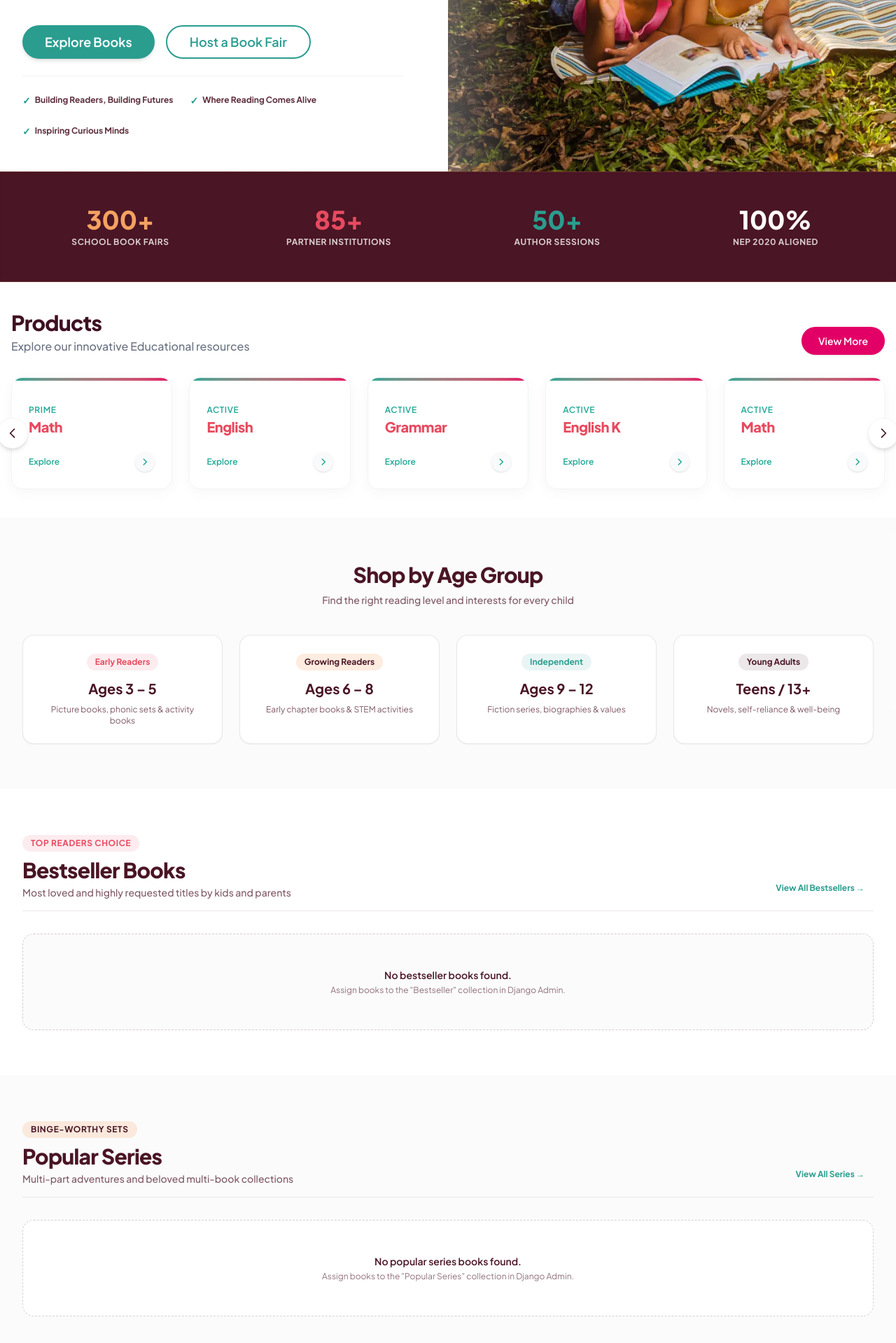
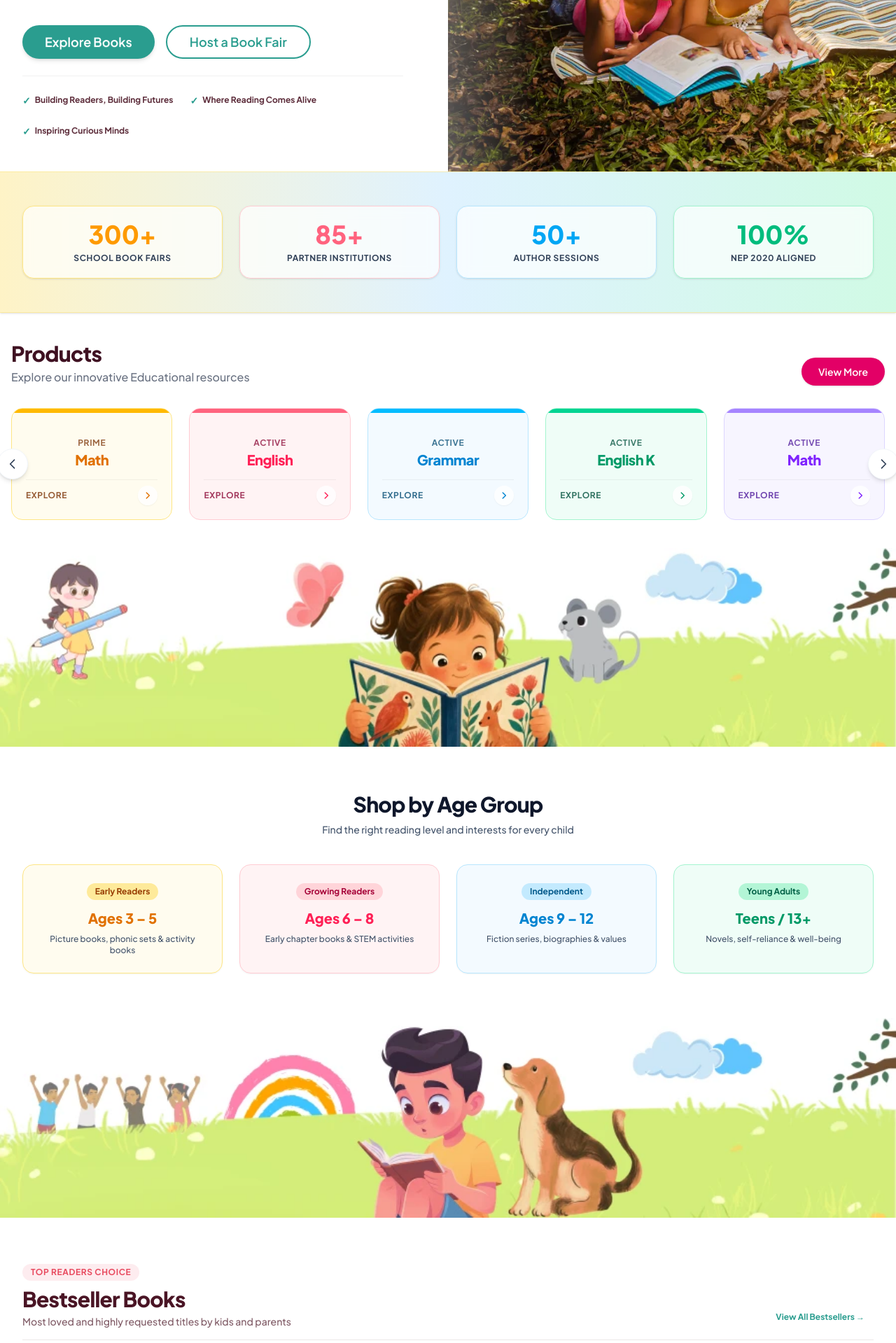
Before and after one commit to storycandy/storycandy-ecom-django, a Django app: page / in a window 1280 px wide. Shown: the part 511-2430 px from the top of the page at 70% size. Run offline with Django 5.2, Linux system fonts and the light colour scheme; data that the repository does not hold is empty; parts of the project's set-up code (start-up, migrations or seed data) failed here and were passed over; some libraries are stand-ins or nearby versions.

Commit message:
Add colorful changes

```diff
--- a/store/templates/home.html
+++ b/store/templates/home.html
@@ -71,23 +71,30 @@
 </section>
 
 <!-- ==================== 2. STATS BAR ==================== -->
-<section class="bg-brand-plum text-brand-cream py-12 border-y border-brand-gold/20 shadow-inner">
-    <div class="max-w-7xl mx-auto px-4 sm:px-6 lg:px-8 grid grid-cols-2 md:grid-cols-4 gap-8 text-center">
-        <div>
-            <div class="text-3xl sm:text-4xl font-black text-brand-gold">300+</div>
-            <div class="text-xs text-brand-cream/80 mt-1 uppercase tracking-wider font-bold">School Book Fairs</div>
+<section class="bg-gradient-to-r from-amber-100 via-rose-100 via-sky-100 to-emerald-100 text-slate-800 py-12 border-y border-amber-200/60 shadow-sm">
+    <div class="max-w-7xl mx-auto px-4 sm:px-6 lg:px-8 grid grid-cols-2 md:grid-cols-4 gap-6 text-center">
+        <!-- Card 1: Pastel Gold / Amber -->
+        <div class="p-5 rounded-2xl bg-white/70 backdrop-blur-sm border border-amber-200 shadow-sm">
+            <div class="text-3xl sm:text-4xl font-black text-amber-500">300+</div>
+            <div class="text-xs text-slate-700 mt-1.5 uppercase tracking-wider font-bold">School Book Fairs</div>
         </div>
-        <div>
-            <div class="text-3xl sm:text-4xl font-black text-brand-coral">85+</div>
-            <div class="text-xs text-brand-cream/80 mt-1 uppercase tracking-wider font-bold">Partner Institutions</div>
+
+        <!-- Card 2: Pastel Coral / Rose -->
+        <div class="p-5 rounded-2xl bg-white/70 backdrop-blur-sm border border-rose-200 shadow-sm">
+            <div class="text-3xl sm:text-4xl font-black text-rose-400">85+</div>
+            <div class="text-xs text-slate-700 mt-1.5 uppercase tracking-wider font-bold">Partner Institutions</div>
         </div>
-        <div>
-            <div class="text-3xl sm:text-4xl font-black text-brand-teal">50+</div>
-            <div class="text-xs text-brand-cream/80 mt-1 uppercase tracking-wider font-bold">Author Sessions</div>
+
+        <!-- Card 3: Pastel Teal / Sky -->
+        <div class="p-5 rounded-2xl bg-white/70 backdrop-blur-sm border border-sky-200 shadow-sm">
+            <div class="text-3xl sm:text-4xl font-black text-sky-500">50+</div>
+            <div class="text-xs text-slate-700 mt-1.5 uppercase tracking-wider font-bold">Author Sessions</div>
         </div>
-        <div>
-            <div class="text-3xl sm:text-4xl font-black text-brand-cream">100%</div>
-            <div class="text-xs text-brand-cream/80 mt-1 uppercase tracking-wider font-bold">NEP 2020 Aligned</div>
+
+        <!-- Card 4: Pastel Mint / Emerald -->
+        <div class="p-5 rounded-2xl bg-white/70 backdrop-blur-sm border border-emerald-200 shadow-sm">
+            <div class="text-3xl sm:text-4xl font-black text-emerald-500">100%</div>
+            <div class="text-xs text-slate-700 mt-1.5 uppercase tracking-wider font-bold">NEP 2020 Aligned</div>
         </div>
     </div>
 </section>
@@ -106,7 +113,7 @@
         </a>
     </div>
 
-    <!-- Swiper Slider Container -->
+        <!-- Swiper Slider Container -->
     <div class="relative group">
         <!-- Overflow hidden on mobile to stop horizontal page scrolling, visible on larger screens -->
         <div class="swiper category-swiper w-full py-4 overflow-hidden sm:!overflow-visible">
@@ -114,25 +121,29 @@
                 {% for category in edu_categories %}
                 <div class="swiper-slide h-auto">
                     <a href="{% url 'book_list' %}?category={{ category.id }}"
-                       class="group/card relative flex flex-col justify-between h-40 p-6 bg-white rounded-2xl border border-gray-100 shadow-[0_4px_20px_rgba(0,0,0,0.04)] overflow-hidden">
+                    class="group/card relative flex flex-col justify-between h-40 p-5 rounded-2xl border transition-all duration-300 hover:-translate-y-1 hover:shadow-md overflow-hidden
+                    {% cycle 'bg-amber-50/80 border-amber-200 text-amber-900' 'bg-rose-50/80 border-rose-200 text-rose-900' 'bg-sky-50/80 border-sky-200 text-sky-900' 'bg-emerald-50/80 border-emerald-200 text-emerald-900' 'bg-violet-50/80 border-violet-200 text-violet-900' %}">
 
-                        <!-- Top Accent Line -->
-                        <div class="absolute top-0 left-0 right-0 h-1 bg-gradient-to-r from-[#1EA896] to-[#E30066]"></div>
+                        <!-- Top Accent Bar (Cycles Matching Pastel Color) -->
+                        <div class="absolute top-0 left-0 right-0 h-1.5
+                            {% cycle 'bg-amber-400' 'bg-rose-400' 'bg-sky-400' 'bg-emerald-400' 'bg-violet-400' %}"></div>
 
                         <!-- Category Name with Smart Word Handling -->
-                        <div class="flex-1 flex flex-col justify-center leading-snug">
+                        <div class="flex-1 flex flex-col justify-center text-center leading-snug pt-2">
                             {% with words=category.name.split %}
                                 {% if words|length == 1 or words.0|length == 1 %}
                                     <!-- Single-word OR 1-letter first word -->
-                                    <span class="text-xl font-extrabold text-brand-coral tracking-tight">
+                                    <span class="text-xl font-extrabold tracking-tight
+                                        {% cycle 'text-amber-600' 'text-rose-500' 'text-sky-600' 'text-emerald-600' 'text-violet-600' %}">
                                         {{ category.name }}
                                     </span>
                                 {% else %}
                                     <!-- Standard multi-word -->
-                                    <span class="text-xs uppercase tracking-wider font-semibold text-[#1EA896]">
+                                    <span class="text-xs uppercase tracking-wider font-bold opacity-75">
                                         {{ words.0 }}
                                     </span>
-                                    <span class="text-xl font-extrabold text-brand-coral tracking-tight mt-0.5">
+                                    <span class="text-xl font-extrabold tracking-tight mt-0.5
+                                        {% cycle 'text-amber-600' 'text-rose-500' 'text-sky-600' 'text-emerald-600' 'text-violet-600' %}">
                                         {% for word in words|slice:"1:" %}{{ word }}{% if not forloop.last %} {% endif %}{% endfor %}
                                     </span>
                                 {% endif %}
@@ -140,11 +151,12 @@
                         </div>
 
                         <!-- Card Footer Indicator -->
-                        <div class="flex items-center justify-between pt-2">
-                            <span class="text-xs font-semibold text-[#1EA896]">Explore</span>
+                        <div class="flex items-center justify-between pt-2 border-t border-black/5">
+                            <span class="text-xs font-bold uppercase tracking-wider opacity-80">Explore</span>
 
                             <!-- Action Button -->
-                            <div class="w-7 h-7 rounded-full bg-gray-50 text-[#1EA896] group-hover/card:bg-[#FF6B35] group-hover/card:text-white flex items-center justify-center transition-all duration-200 shadow-sm">
+                            <div class="w-7 h-7 rounded-full bg-white/80 flex items-center justify-center shadow-xs transition-all duration-200
+                                {% cycle 'text-amber-600 group-hover/card:bg-amber-400 group-hover/card:text-white' 'text-rose-500 group-hover/card:bg-rose-400 group-hover/card:text-white' 'text-sky-600 group-hover/card:bg-sky-400 group-hover/card:text-white' 'text-emerald-600 group-hover/card:bg-emerald-400 group-hover/card:text-white' 'text-violet-600 group-hover/card:bg-violet-400 group-hover/card:text-white' %}">
                                 <svg class="w-3.5 h-3.5 transform group-hover/card:translate-x-0.5 transition-transform" fill="none" stroke="currentColor" viewBox="0 0 24 24">
                                     <path stroke-linecap="round" stroke-linejoin="round" stroke-width="2.5" d="M9 5l7 7-7 7"></path>
                                 </svg>
@@ -156,15 +168,17 @@
             </div>
         </div>
 
-        <!-- Custom Navigation Buttons (Kept inside screen bounds on mobile) -->
-        <button class="swiper-button-prev-custom absolute left-1 sm:-left-5 top-1/2 -translate-y-1/2 z-10 w-9 h-9 sm:w-11 sm:h-11 bg-white/90 sm:bg-white text-[#3F1122] rounded-full shadow-md hover:bg-[#3F1122] hover:text-white border border-gray-100 flex items-center justify-center transition-all duration-200 focus:outline-none">
+        <!-- Custom Navigation Buttons -->
+        <button class="swiper-button-prev-custom absolute left-1 sm:-left-5 top-1/2 -translate-y-1/2 z-10 w-9 h-9 sm:w-11 sm:h-11 bg-white/90 sm:bg-white text-slate-700 rounded-full shadow-md hover:bg-slate-800 hover:text-white border border-slate-100 flex items-center justify-center transition-all duration-200 focus:outline-none">
             <svg class="w-4 h-4 sm:w-5 sm:h-5" fill="none" stroke="currentColor" viewBox="0 0 24 24"><path stroke-linecap="round" stroke-linejoin="round" stroke-width="2" d="M15 19l-7-7 7-7"></path></svg>
         </button>
-        <button class="swiper-button-next-custom absolute right-1 sm:-right-5 top-1/2 -translate-y-1/2 z-10 w-9 h-9 sm:w-11 sm:h-11 bg-white/90 sm:bg-white text-[#3F1122] rounded-full shadow-md hover:bg-[#3F1122] hover:text-white border border-gray-100 flex items-center justify-center transition-all duration-200 focus:outline-none">
+        <button class="swiper-button-next-custom absolute right-1 sm:-right-5 top-1/2 -translate-y-1/2 z-10 w-9 h-9 sm:w-11 sm:h-11 bg-white/90 sm:bg-white text-slate-700 rounded-full shadow-md hover:bg-slate-800 hover:text-white border border-slate-100 flex items-center justify-center transition-all duration-200 focus:outline-none">
             <svg class="w-4 h-4 sm:w-5 sm:h-5" fill="none" stroke="currentColor" viewBox="0 0 24 24"><path stroke-linecap="round" stroke-linejoin="round" stroke-width="2" d="M9 5l7 7-7 7"></path></svg>
         </button>
     </div>
 </section>
+
+<img src="{% static 'images/prop-bg-1.webp' %}" alt="Kids Read Storycandy Books" class="min-w-full" />
 
 <script>
     document.addEventListener('DOMContentLoaded', function () {
@@ -216,44 +230,47 @@
 </script>
 
 <!-- ==================== 3. SHOP BY AGE ==================== -->
-<section class="py-16 bg-base-200/50">
+<section class="py-16 bg-white">
     <div class="max-w-7xl mx-auto px-4 sm:px-6 lg:px-8">
         <div class="text-center max-w-xl mx-auto mb-10">
-            <h2 class="text-2xl sm:text-3xl font-extrabold text-brand-plum tracking-tight">Shop by Age Group</h2>
-            <p class="text-xs sm:text-sm text-brand-plum/70 mt-2 font-medium">Find the right reading level and interests for every child</p>
+            <h2 class="text-2xl sm:text-3xl font-extrabold text-slate-900 tracking-tight">Shop by Age Group</h2>
+            <p class="text-xs sm:text-sm text-slate-600 mt-2 font-medium">Find the right reading level and interests for every child</p>
         </div>
 
         <div class="grid grid-cols-2 lg:grid-cols-4 gap-4 sm:gap-6">
-            <!-- Early Readers (3–5) -->
-            <a href="{% url 'book_list' %}?age_group=3-5" class="group p-6 rounded-2xl bg-base-100 hover:bg-brand-coral/5 border border-brand-plum/10 hover:border-brand-coral/40 transition-all shadow-xs hover:shadow-md text-center">
-                <span class="inline-block bg-brand-coral/10 text-brand-coral font-bold text-xs px-3 py-1 rounded-full mb-3">Early Readers</span>
-                <h3 class="text-xl font-bold text-brand-plum group-hover:text-brand-coral transition">Ages 3 – 5</h3>
-                <p class="text-xs text-brand-plum/70 mt-2">Picture books, phonic sets & activity books</p>
+            <!-- Early Readers (3–5) - Soft Amber/Orange -->
+            <a href="{% url 'book_list' %}?age_group=3-5" class="group p-6 rounded-2xl bg-amber-50/80 hover:bg-amber-100/90 border border-amber-200 transition-all duration-300 hover:-translate-y-1 shadow-xs hover:shadow-md text-center">
+                <span class="inline-block bg-amber-200/80 text-amber-800 font-bold text-xs px-3 py-1 rounded-full mb-3">Early Readers</span>
+                <h3 class="text-xl font-black text-amber-600 group-hover:text-amber-700 transition">Ages 3 – 5</h3>
+                <p class="text-xs text-slate-600 mt-2 font-medium">Picture books, phonic sets & activity books</p>
             </a>
 
-            <!-- Growing Readers (6–8) -->
-            <a href="{% url 'book_list' %}?age_group=6-8" class="group p-6 rounded-2xl bg-base-100 hover:bg-brand-gold/10 border border-brand-plum/10 hover:border-brand-gold/40 transition-all shadow-xs hover:shadow-md text-center">
-                <span class="inline-block bg-brand-gold/20 text-brand-plum font-bold text-xs px-3 py-1 rounded-full mb-3">Growing Readers</span>
-                <h3 class="text-xl font-bold text-brand-plum group-hover:text-brand-plum transition">Ages 6 – 8</h3>
-                <p class="text-xs text-brand-plum/70 mt-2">Early chapter books & STEM activities</p>
+            <!-- Growing Readers (6–8) - Soft Rose/Pink -->
+            <a href="{% url 'book_list' %}?age_group=6-8" class="group p-6 rounded-2xl bg-rose-50/80 hover:bg-rose-100/90 border border-rose-200 transition-all duration-300 hover:-translate-y-1 shadow-xs hover:shadow-md text-center">
+                <span class="inline-block bg-rose-200/80 text-rose-800 font-bold text-xs px-3 py-1 rounded-full mb-3">Growing Readers</span>
+                <h3 class="text-xl font-black text-rose-500 group-hover:text-rose-600 transition">Ages 6 – 8</h3>
+                <p class="text-xs text-slate-600 mt-2 font-medium">Early chapter books & STEM activities</p>
             </a>
 
-            <!-- Independent (9–12) -->
-            <a href="{% url 'book_list' %}?age_group=9-12" class="group p-6 rounded-2xl bg-base-100 hover:bg-brand-teal/5 border border-brand-plum/10 hover:border-brand-teal/40 transition-all shadow-xs hover:shadow-md text-center">
-                <span class="inline-block bg-brand-teal/10 text-brand-teal font-bold text-xs px-3 py-1 rounded-full mb-3">Independent</span>
-                <h3 class="text-xl font-bold text-brand-plum group-hover:text-brand-teal transition">Ages 9 – 12</h3>
-                <p class="text-xs text-brand-plum/70 mt-2">Fiction series, biographies & values</p>
+            <!-- Independent (9–12) - Soft Sky/Blue -->
+            <a href="{% url 'book_list' %}?age_group=9-12" class="group p-6 rounded-2xl bg-sky-50/80 hover:bg-sky-100/90 border border-sky-200 transition-all duration-300 hover:-translate-y-1 shadow-xs hover:shadow-md text-center">
+                <span class="inline-block bg-sky-200/80 text-sky-800 font-bold text-xs px-3 py-1 rounded-full mb-3">Independent</span>
+                <h3 class="text-xl font-black text-sky-600 group-hover:text-sky-700 transition">Ages 9 – 12</h3>
+                <p class="text-xs text-slate-600 mt-2 font-medium">Fiction series, biographies & values</p>
             </a>
 
-            <!-- Young Adults (13+) -->
-            <a href="{% url 'book_list' %}?age_group=13%2B" class="group p-6 rounded-2xl bg-base-100 hover:bg-brand-plum/5 border border-brand-plum/10 hover:border-brand-plum/30 transition-all shadow-xs hover:shadow-md text-center">
-                <span class="inline-block bg-brand-plum/10 text-brand-plum font-bold text-xs px-3 py-1 rounded-full mb-3">Young Adults</span>
-                <h3 class="text-xl font-bold text-brand-plum transition">Teens / 13+</h3>
-                <p class="text-xs text-brand-plum/70 mt-2">Novels, self-reliance & well-being</p>
+            <!-- Young Adults (13+) - Soft Mint/Emerald -->
+            <a href="{% url 'book_list' %}?age_group=13%2B" class="group p-6 rounded-2xl bg-emerald-50/80 hover:bg-emerald-100/90 border border-emerald-200 transition-all duration-300 hover:-translate-y-1 shadow-xs hover:shadow-md text-center">
+                <span class="inline-block bg-emerald-200/80 text-emerald-800 font-bold text-xs px-3 py-1 rounded-full mb-3">Young Adults</span>
+                <h3 class="text-xl font-black text-emerald-600 group-hover:text-emerald-700 transition">Teens / 13+</h3>
+                <p class="text-xs text-slate-600 mt-2 font-medium">Novels, self-reliance & well-being</p>
             </a>
         </div>
     </div>
 </section>
+
+<img src="{% static 'images/prop-bg-2.webp' %}" alt="Kids Read Storycandy Books" class="min-w-full" />
+
 
 <!-- ==================== CURATED COLLECTIONS ==================== -->
 
@@ -339,55 +356,57 @@
 </section>
 
 <!-- ==================== 5. B2B SCHOOL BOOK FAIR BANNER ==================== -->
-<section id="book-fair-info" class="py-16 bg-brand-plum text-brand-cream border-y border-brand-gold/20">
+<section id="book-fair-info" class="py-16 bg-gradient-to-r from-amber-100 via-rose-100 via-sky-100 to-emerald-100 text-slate-800 border-y border-amber-200/60">
     <div class="max-w-7xl mx-auto px-4 sm:px-6 lg:px-8 grid lg:grid-cols-12 gap-12 items-center">
 
+        <!-- Left Side Info -->
         <div class="lg:col-span-7 space-y-6">
-            <span class="inline-block bg-brand-gold text-brand-plum text-xs font-extrabold uppercase tracking-wider px-3 py-1 rounded-full">
+            <span class="inline-block bg-amber-400 text-slate-900 text-xs font-black uppercase tracking-wider px-3 py-1 rounded-full shadow-sm">
                 For Principals & Coordinators
             </span>
-            <h2 class="text-3xl sm:text-4xl font-extrabold tracking-tight leading-tight text-white">
+            <h2 class="text-3xl sm:text-4xl font-extrabold tracking-tight leading-tight text-slate-900">
                 Bring the Storycandy Book Fair to Your School
             </h2>
-            <p class="text-brand-cream/80 text-sm sm:text-base leading-relaxed font-normal">
+            <p class="text-slate-700 text-sm sm:text-base leading-relaxed font-medium">
                 We manage everything from curation to logistics with zero burden on school staff. Let’s turn your campus into a reading festival!
             </p>
 
-            <div class="grid sm:grid-cols-2 gap-4 text-sm text-brand-cream pt-2">
-                <div class="p-4 rounded-xl bg-black/20 border border-brand-gold/20 backdrop-blur-xs">
-                    <div class="text-brand-gold font-extrabold text-lg">25% Incentive</div>
-                    <p class="text-xs text-brand-cream/70 mt-1">Free books earned for school library based on total fair sales.</p>
+            <div class="grid sm:grid-cols-2 gap-4 text-sm text-slate-800 pt-2">
+                <div class="p-4 rounded-2xl bg-white/70 border border-amber-200 backdrop-blur-sm shadow-sm">
+                    <div class="text-amber-600 font-black text-lg">25% Incentive</div>
+                    <p class="text-xs text-slate-600 mt-1">Free books earned for school library based on total fair sales.</p>
                 </div>
-                <div class="p-4 rounded-xl bg-black/20 border border-brand-gold/20 backdrop-blur-xs">
-                    <div class="text-brand-gold font-extrabold text-lg">15% Discount</div>
-                    <p class="text-xs text-brand-cream/70 mt-1">Special discount for all personal teacher purchases.</p>
+                <div class="p-4 rounded-2xl bg-white/70 border border-rose-200 backdrop-blur-sm shadow-sm">
+                    <div class="text-rose-500 font-black text-lg">15% Discount</div>
+                    <p class="text-xs text-slate-600 mt-1">Special discount for all personal teacher purchases.</p>
                 </div>
             </div>
         </div>
 
-        <div class="lg:col-span-5 bg-base-100 text-brand-plum p-6 sm:p-8 rounded-3xl shadow-2xl border border-brand-gold/30">
-            <h3 class="text-xl font-extrabold text-brand-plum">Host a Book Fair</h3>
-            <p class="text-xs text-brand-plum/70 mb-6">Request a custom proposal for your school</p>
+        <!-- Right Side Form Card -->
+        <div class="lg:col-span-5 bg-white/90 backdrop-blur-md text-slate-800 p-6 sm:p-8 rounded-3xl shadow-xl border border-white/60">
+            <h3 class="text-xl font-extrabold text-slate-900">Host a Book Fair</h3>
+            <p class="text-xs text-slate-500 mb-6">Request a custom proposal for your school</p>
 
             <form action="{% url 'book_fair_proposal' %}" method="POST" class="space-y-4">
                 {% csrf_token %}
                 <div>
-                    <label class="block text-xs font-bold uppercase text-brand-plum/80 mb-1">School Name</label>
-                    <input type="text" name="school_name" placeholder="e.g. Delhi Public School" class="input input-bordered input-sm w-full rounded-lg bg-base-100 border-brand-plum/20 focus:border-brand-teal" required />
+                    <label class="block text-xs font-bold uppercase text-slate-700 mb-1">School Name</label>
+                    <input type="text" name="school_name" placeholder="e.g. Delhi Public School" class="input input-bordered input-sm w-full rounded-lg bg-white border-slate-300 focus:border-sky-400 focus:ring-1 focus:ring-sky-400" required />
                 </div>
 
                 <div class="grid grid-cols-2 gap-3">
                     <div>
-                        <label class="block text-xs font-bold uppercase text-brand-plum/80 mb-1">City</label>
-                        <select name="city" class="select select-bordered select-sm w-full rounded-lg bg-base-100 border-brand-plum/20 focus:border-brand-teal">
+                        <label class="block text-xs font-bold uppercase text-slate-700 mb-1">City</label>
+                        <select name="city" class="select select-bordered select-sm w-full rounded-lg bg-white border-slate-300 focus:border-sky-400 focus:ring-1 focus:ring-sky-400">
                             <option value="Mumbai">Mumbai</option>
                             <option value="Pune">Pune</option>
                             <option value="Other">Other</option>
                         </select>
                     </div>
                     <div>
-                        <label class="block text-xs font-bold uppercase text-brand-plum/80 mb-1">Board</label>
-                        <select name="board" class="select select-bordered select-sm w-full rounded-lg bg-base-100 border-brand-plum/20 focus:border-brand-teal">
+                        <label class="block text-xs font-bold uppercase text-slate-700 mb-1">Board</label>
+                        <select name="board" class="select select-bordered select-sm w-full rounded-lg bg-white border-slate-300 focus:border-sky-400 focus:ring-1 focus:ring-sky-400">
                             <option value="CBSE">CBSE</option>
                             <option value="ICSE">ICSE</option>
                             <option value="IB / Cambridge">IB / Cambridge</option>
@@ -397,11 +416,11 @@
                 </div>
 
                 <div>
-                    <label class="block text-xs font-bold uppercase text-brand-plum/80 mb-1">Email / Mobile</label>
-                    <input type="text" name="contact_info" placeholder="principal@school.edu.in" class="input input-bordered input-sm w-full rounded-lg bg-base-100 border-brand-plum/20 focus:border-brand-teal" required />
+                    <label class="block text-xs font-bold uppercase text-slate-700 mb-1">Email / Mobile</label>
+                    <input type="text" name="contact_info" placeholder="principal@school.edu.in" class="input input-bordered input-sm w-full rounded-lg bg-white border-slate-300 focus:border-sky-400 focus:ring-1 focus:ring-sky-400" required />
                 </div>
 
-                <button type="submit" class="btn bg-brand-coral hover:bg-brand-coral/90 text-white border-none w-full rounded-xl font-bold mt-2 shadow-md">
+                <button type="submit" class="btn bg-rose-500 hover:bg-rose-600 text-white border-none w-full rounded-xl font-bold mt-2 shadow-md hover:shadow-lg transition-all">
                     Submit Proposal Request
                 </button>
             </form>
```
Also changed, not shown: store/static/images/prop-bg-1.webp (added), store/static/images/prop-bg-2.webp (added), theme/static/css/dist/styles.css.
